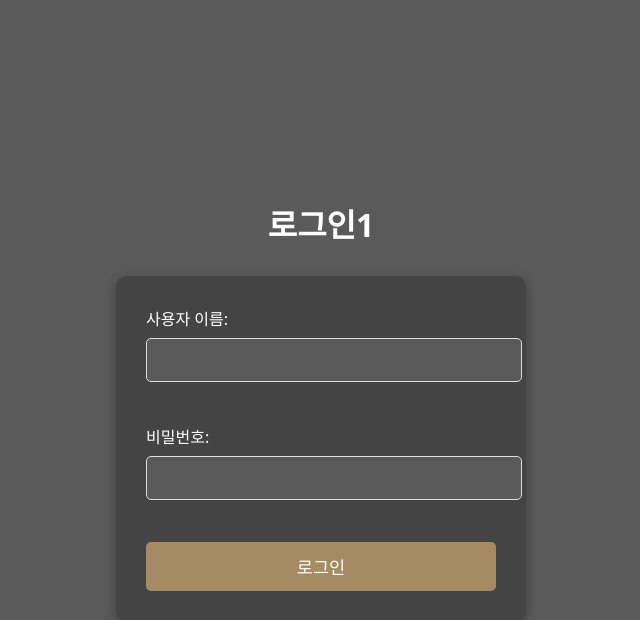
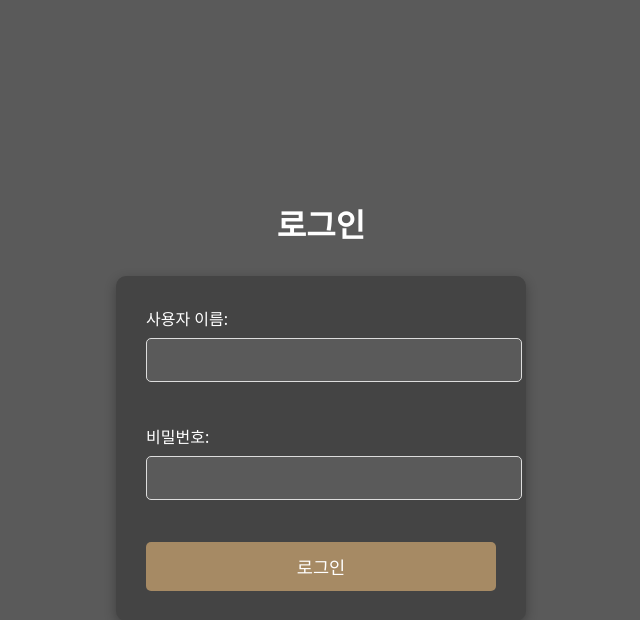
Before and after one commit to gwakbyeongchan/sol503, a PHP site: page /login_page.php in a window 1280 px wide. Shown: the top 620 px of the page, without its empty margins (319-959 px from the left). Run offline with PHP 8.4, Linux system fonts and the light colour scheme.

Commit message:
Update login_page.php

```diff
--- a/login_page.php
+++ b/login_page.php
@@ -98,7 +98,7 @@
     </style>
 </head>
 <body>
-    <h1>로그인1</h1>
+    <h1>로그인</h1>
 
     <!-- 성공 또는 실패 메시지 출력 -->
     <?php if (isset($_GET['success'])): ?>
```
